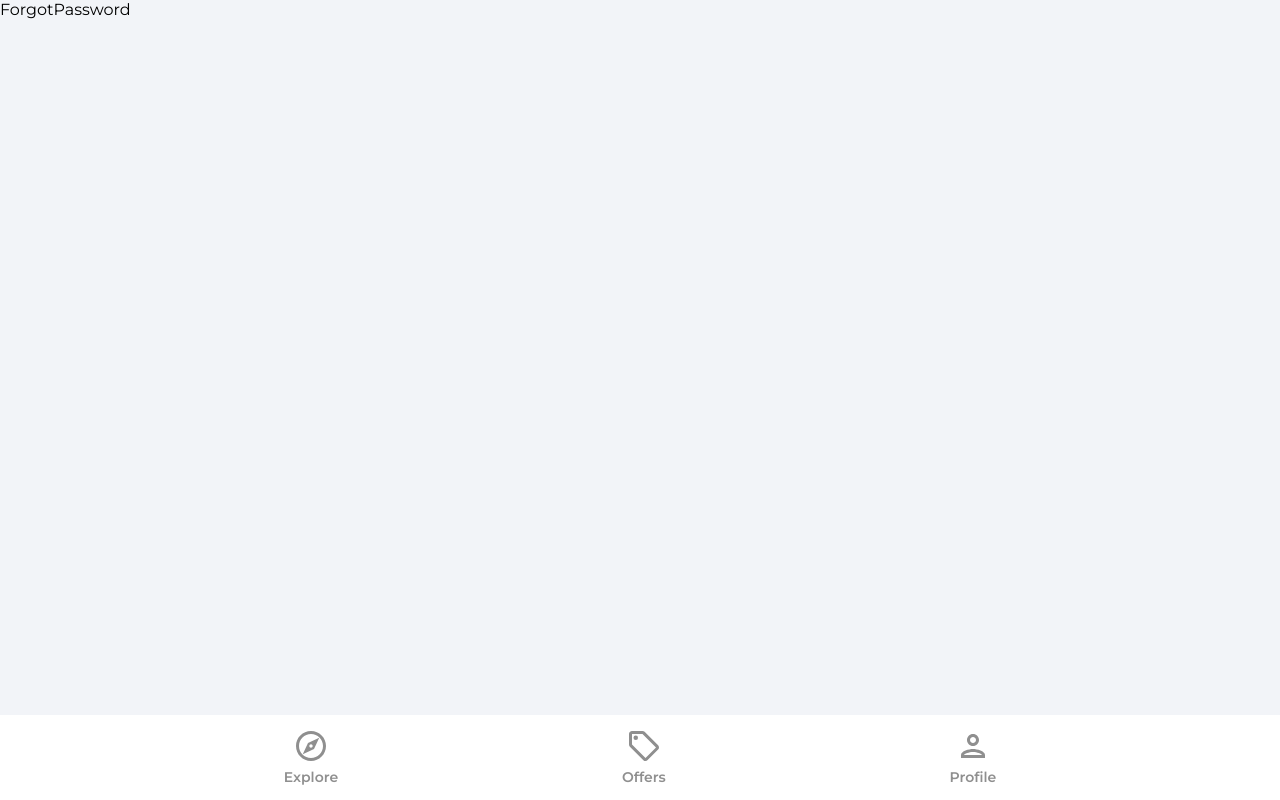
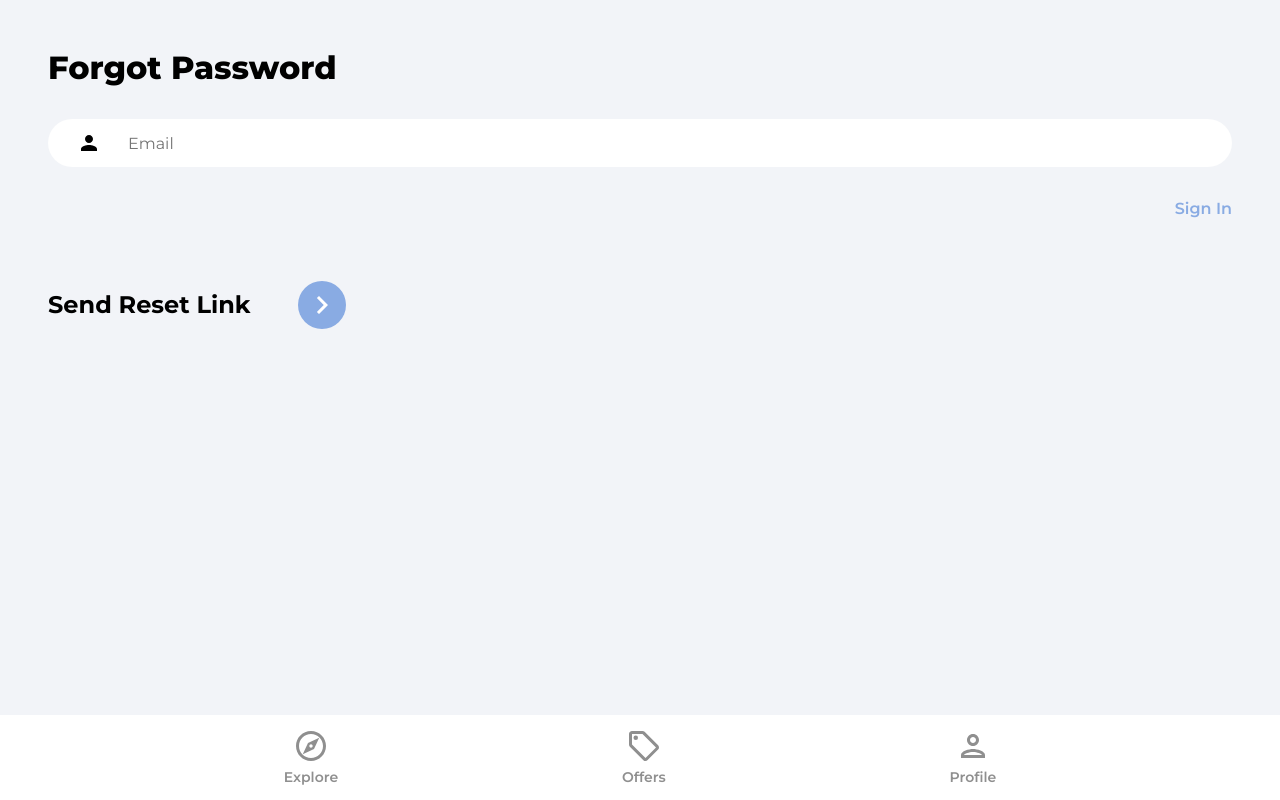
Before and after one commit to 247trend/Easy-Housing, a React (Create React App) app: page /forgot-password in a window 1280 px wide. Built offline with nearby package versions, Linux system fonts and the light colour scheme; no server answers.

Commit message:
add forgot password page

```diff
--- a/src/pages/ForgotPassword.jsx
+++ b/src/pages/ForgotPassword.jsx
@@ -1,6 +1,48 @@
+import { useState } from "react"
+import { Link } from "react-router-dom"
+import { getAuth, sendPasswordResetEmail } from "firebase/auth"
+import { toast } from "react-toastify"
+import { ReactComponent as ArrowRightIcon } from "../assets/svg/keyboardArrowRightIcon.svg"
+
 const ForgotPassword = () => {
+  const [email, setEmail] = useState("")
+
+  const onChange = (e) => {
+    setEmail(e.target.value)
+  }
+
+  const onSubmit = async (e) => {
+    e.preventDefault()
+    try {
+      const auth = getAuth()
+      await sendPasswordResetEmail(auth,email)
+      toast.success("Email sent")
+    } catch (error) {
+      toast.error("Could not send reset email")
+    }
+  }
+
   return (
-    <div>ForgotPassword</div>
+    <div className="pageContainer">
+      <header>
+        <p className="pageHeader">Forgot Password</p>
+      </header>
+
+      <main>
+        <form onSubmit={onSubmit}>
+          <input type="email" placeholder="Email" id="email" value={email} onChange={onChange} className="emailInput" />
+          <Link to="/sign-in" className="forgotPasswordLink">
+            Sign In
+          </Link>
+          <div className="signInBar">
+            <p className="signInText">Send Reset Link</p>
+            <button className="signInButton">
+              <ArrowRightIcon fill="#ffffff" width="36px" height="36px" />
+            </button>
+          </div>
+        </form>
+      </main>
+    </div>
   )
 }
 
```
